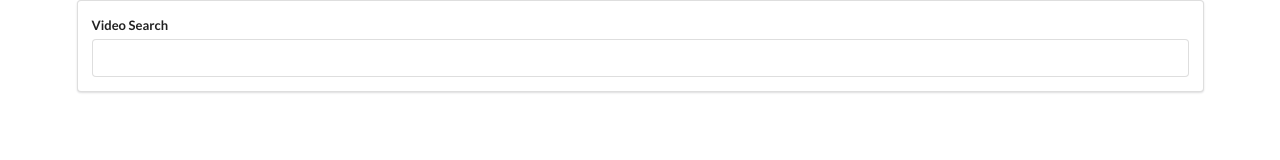
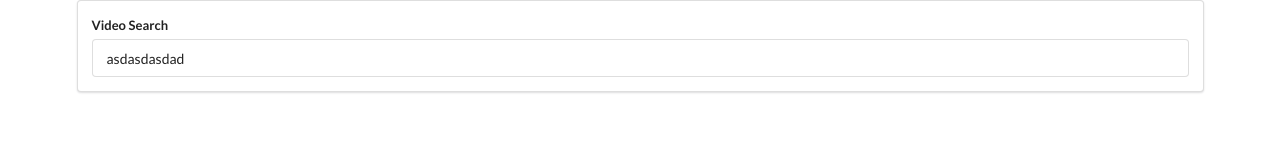
Before and after one commit to pedrosilva1337/videos, a React (Create React App) app: page / in a window 1280 px wide. Shown: the top 160 px of the page. Built offline with nearby package versions, Linux system fonts and the light colour scheme.

Commit message:
Reminder on Event Handlers

```diff
--- a/src/components/SearchBar.js
+++ b/src/components/SearchBar.js
@@ -2,13 +2,21 @@ import React from "react";
 import App from "./App";
 
 class SearchBar extends React.Component {
+    state = { term: "asdasdasdad" };
+
+    onInputChange = () => {};
+
     render() {
         return (
             <div className='search-bar ui segment'>
                 <form className='ui form'>
                     <div className='field'>
                         <label>Video Search</label>
-            <input type='text' />
+                        <input
+                            type='text'
+                            value={this.state.term}
+                            onChange={this.onInputChange}
+                        />
                     </div>
                 </form>
             </div>
```
Lines whose indentation alone changed are shown as unchanged.
